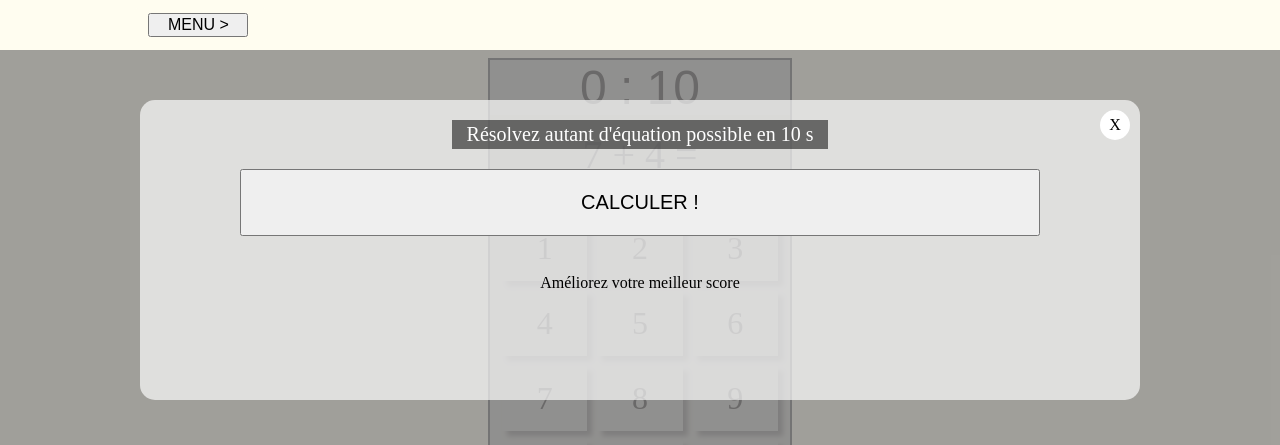
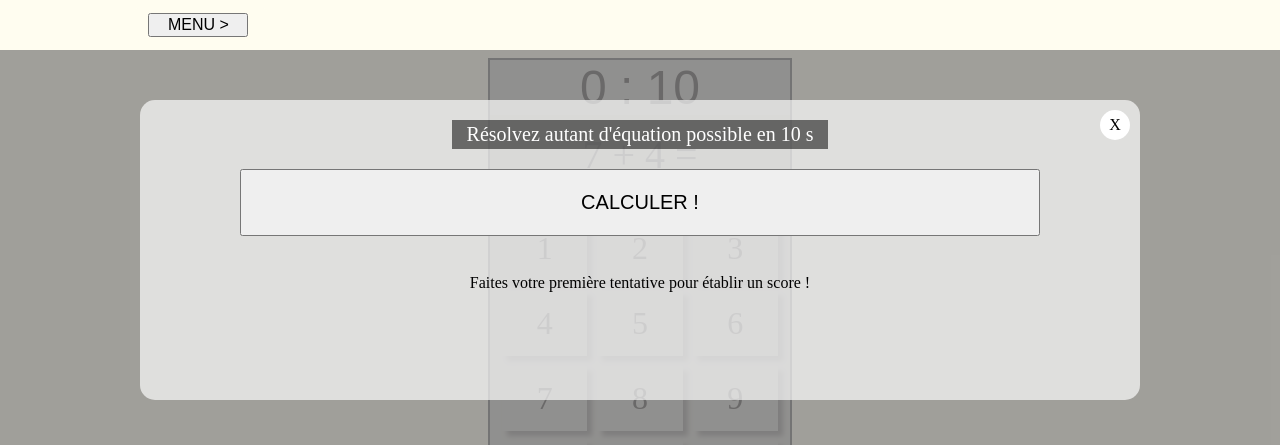
Before and after one commit to botlane-feeder/mental-calculation-gui, a SvelteKit app: page / in a window 1280 px wide. Shown: the top 445 px of the page. Built offline with nearby package versions, Linux system fonts and the light colour scheme; a web font is replaced by a local one.

Commit message:
UPDATE : Calcule du score à partir du scoreFactor

```diff
--- a/src/components/MentalCalculation.svelte
+++ b/src/components/MentalCalculation.svelte
@@ -88,8 +88,8 @@
   });
 
   function calculateScore(){
-    score = score+1;
-    console.log(score);
+    score += equationArray[idEquation]["scoreFactor"];
+    // console.log(score);
   }
 
   // Animations visuelles
--- a/src/routes/+page.svelte
+++ b/src/routes/+page.svelte
@@ -71,8 +71,10 @@
   {#if score > 0}
     <div class="score">Au niveau <span class="bold">{levelString[localProfile["level"]]}</span>, votre score est de {score} !</div>
   {/if}
-  {#if localProfile}
+  {#if localProfile["scoreArray"].length > 0}
     Améliorez votre meilleur score {localProfile["scoreArray"]}
+  {:else}
+    Faites votre première tentative pour établir un score !
   {/if}
 </Modal>
 
--- a/src/routes/+page.ts
+++ b/src/routes/+page.ts
@@ -1,9 +1,4 @@
 import type { EquationType } from "$lib/types";
-
-interface mentalCalculationDataType {
-  levelFactor:number,
-  equations:EquationType[]
-};
 
 let equationArray:EquationType[][] = [
   [
```
